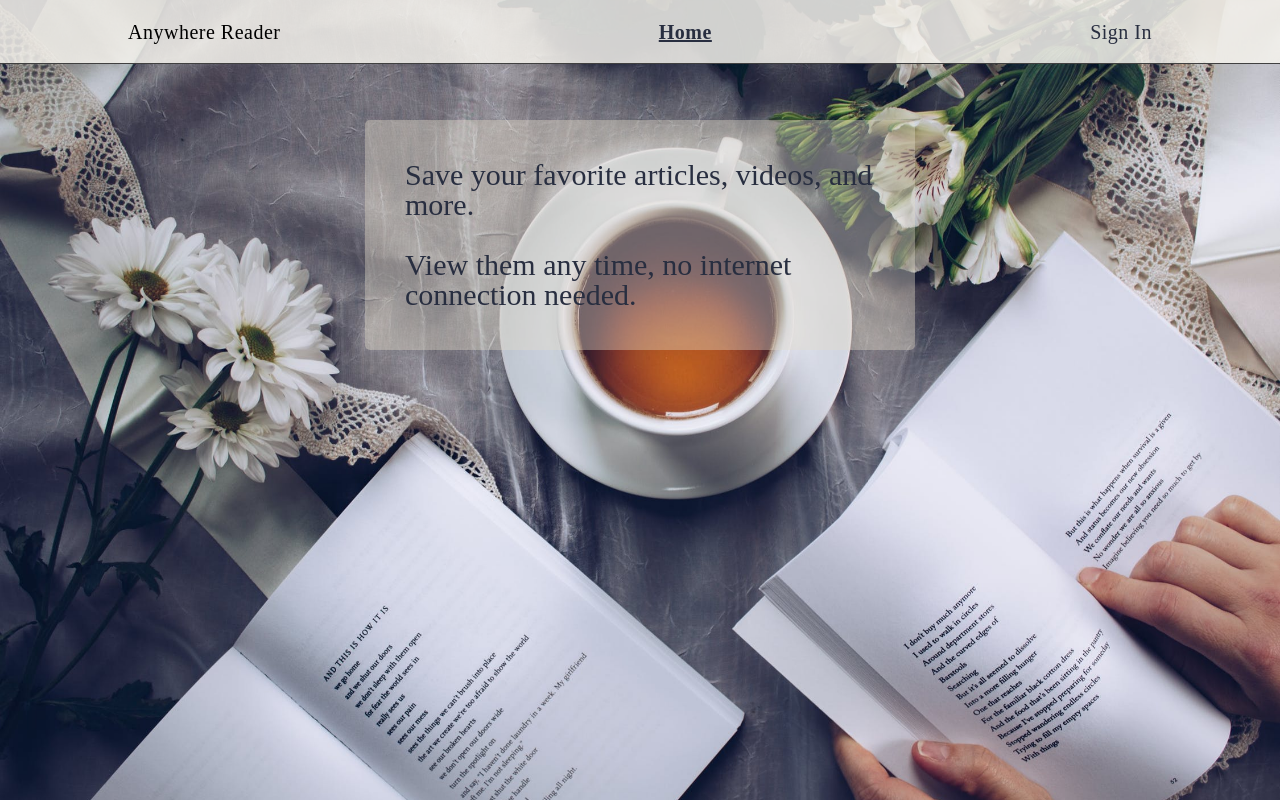
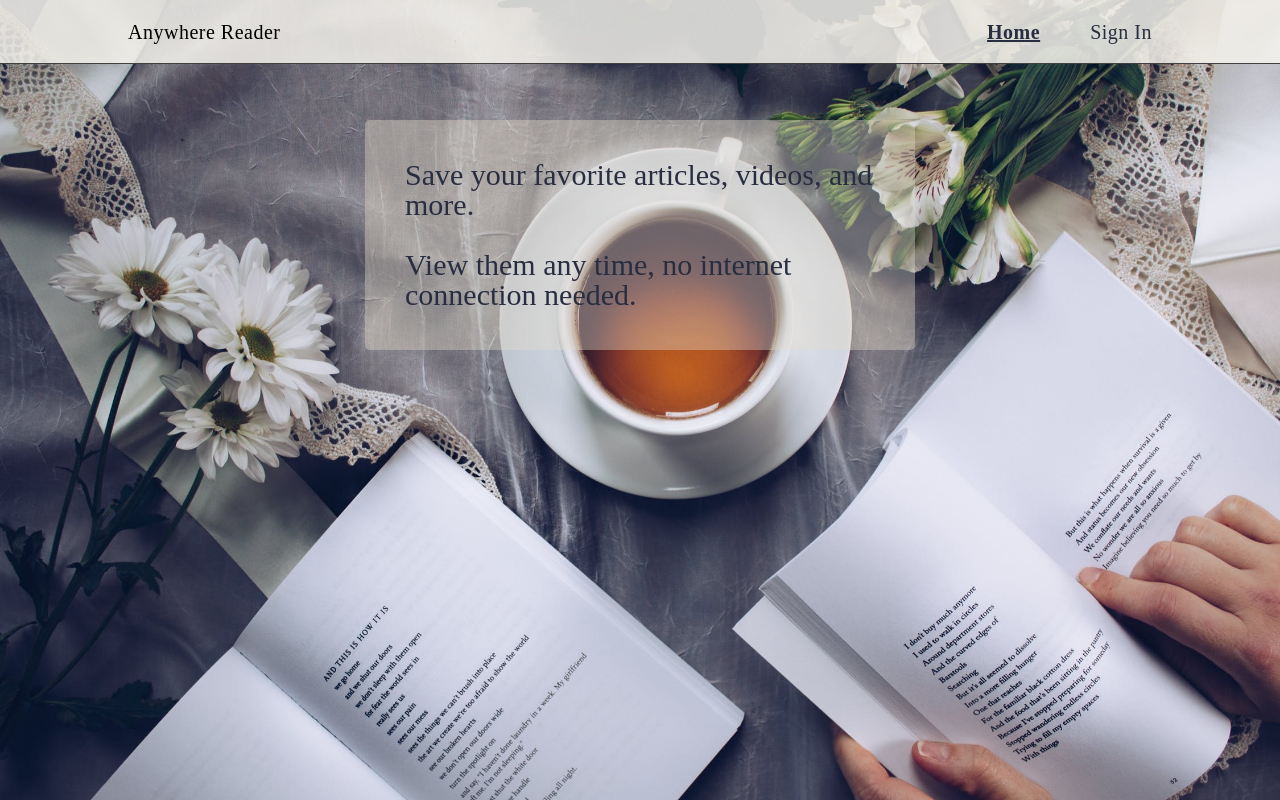
Before and after one commit to BloomTech-Labs/Labs8-OfflineReader, a React (Create React App) app in the folder frontend/: page / in a window 1280 px wide. Built offline with nearby package versions, Linux system fonts and the light colour scheme; what react-stripe-elements would draw is missing.

Commit message:
Fix to active class

```diff
--- a/frontend/src/components/App/App.js
+++ b/frontend/src/components/App/App.js
@@ -58,7 +58,7 @@ class App extends Component {
 				<React.Fragment>
 					<AppDiv>
 						<CssResets />
-						<NaviContainer {...this.props} />
+						<NaviContainer />
 						<Route exact path="/" component={LandingPage} />
 						<Route
 							path="/articles"
--- a/frontend/src/components/Navi/Navi.js
+++ b/frontend/src/components/Navi/Navi.js
@@ -1,5 +1,6 @@
 import React, { Component } from 'react';
 import { NavLink } from 'react-router-dom';
+import { connect } from 'react-redux';
 import styled from 'styled-components';
 
 const NaviDiv = styled.div`
@@ -81,6 +82,12 @@ const HamburgerMenu = styled.div`
 	}
 `;
 
+const LinkDiv = styled.div`
+	a {
+		margin-left: 50px;
+	}
+`;
+
 const navLinks = [
 	{ to: '/', exact: true, text: 'Home' },
 	{ to: '/articles', exact: false, text: 'My Pages' },
@@ -128,7 +135,7 @@ class Navi extends Component {
 				<NaviSubDiv>
 					<h3>Anywhere Reader</h3>
 					{/* {this.linkGen(navLinks).map(link => link)} */}
-					{this.props.signedIn}
+					<LinkDiv>{this.props.signedIn}</LinkDiv>
 				</NaviSubDiv>
 			</NaviDiv>
 		);
--- a/frontend/src/containers/NaviContainer.js
+++ b/frontend/src/containers/NaviContainer.js
@@ -1,5 +1,5 @@
 import React, { Component } from 'react';
-import { NavLink } from 'react-router-dom';
+import { NavLink, withRouter } from 'react-router-dom';
 import { connect } from 'react-redux';
 import PropTypes from 'prop-types';
 // import {} from '../store/actions';
@@ -88,7 +88,9 @@ const mapStateToProps = state => {
 	};
 };
 
-export default connect(
-	mapStateToProps,
-	{}
-)(NaviContainer);
+export default withRouter(
+	connect(
+		mapStateToProps,
+		{}
+	)(NaviContainer)
+);
```
